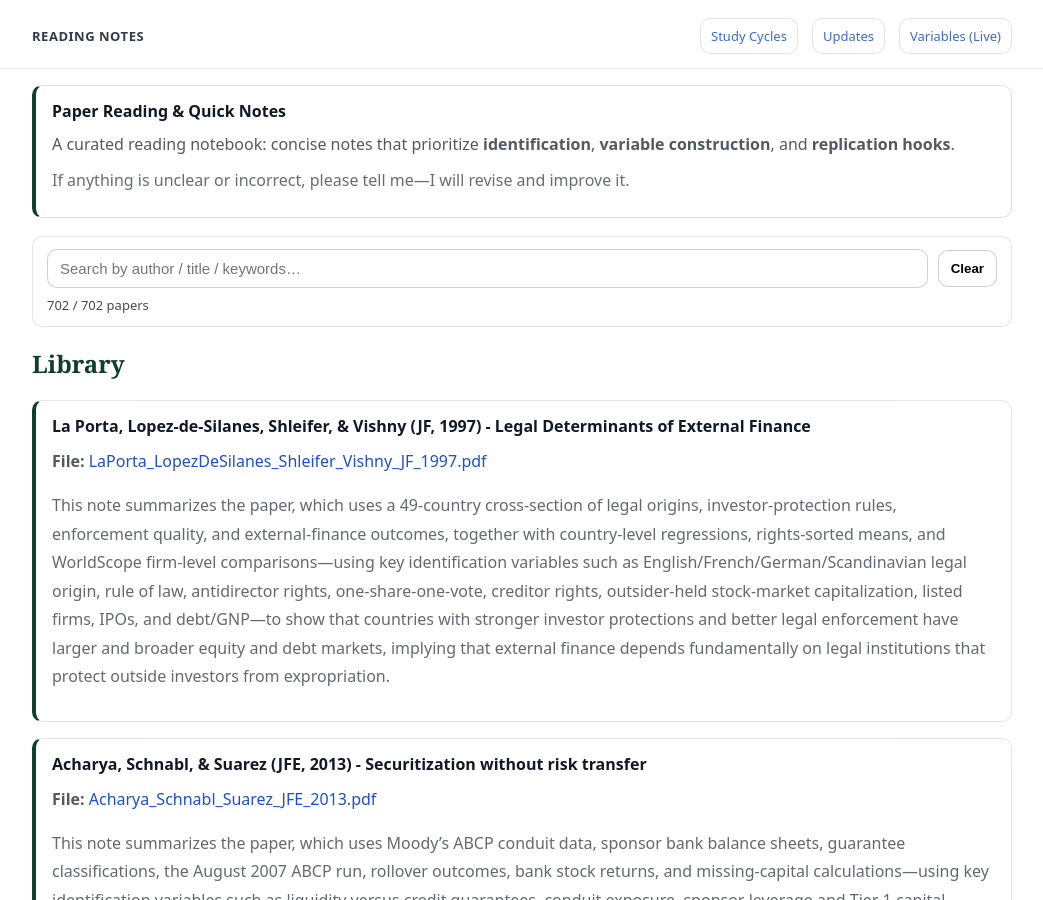
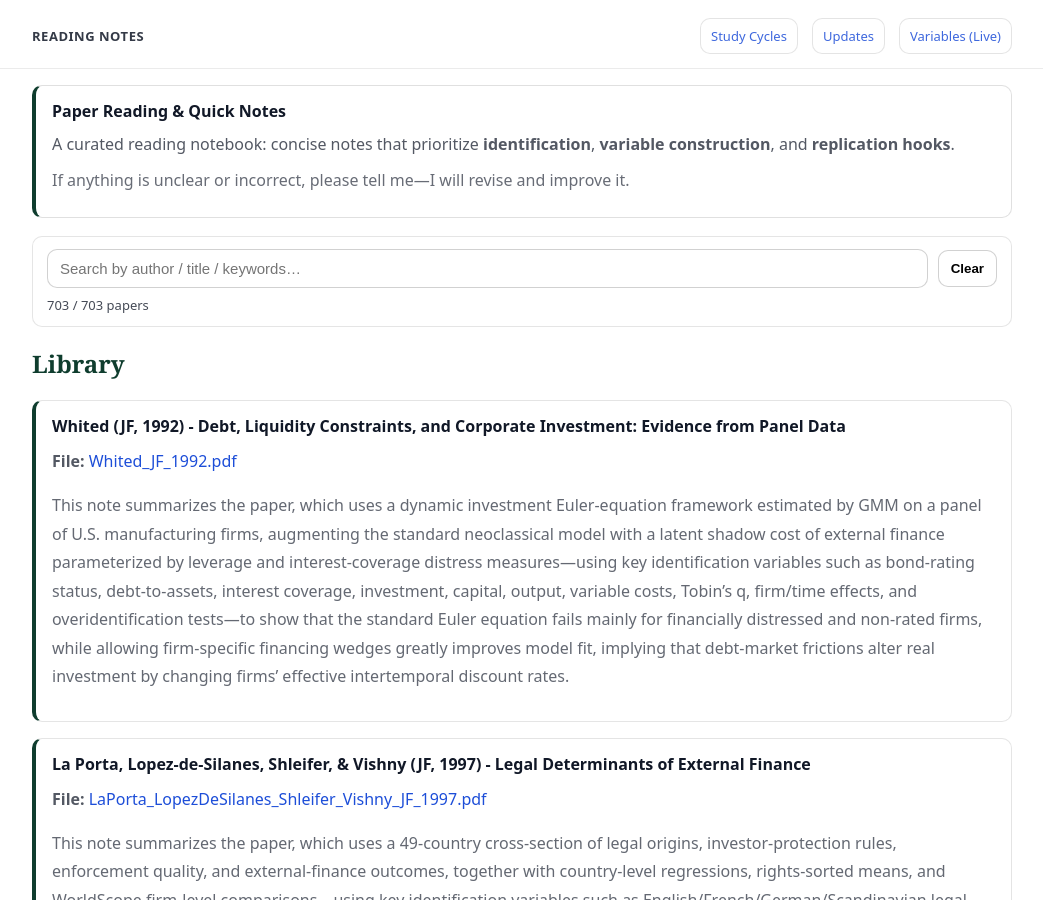
Before and after one commit to yaxinzn/study-archive, a Jekyll site: the page built from reading/index.md, in a window 1280 px wide and 900 px high. Shown: the whole window, without its empty margins (118-1161 px from the left). Built offline with Jekyll 4.4.1, drawn with Linux system fonts in a browser that asks for light colours.

Commit message:
Reading: add/update Whited_JF_1992.pdf

```diff
--- a/_data/reading.yml
+++ b/_data/reading.yml
@@ -1,3 +1,7 @@
+- title: "Whited (JF, 1992) - Debt, Liquidity Constraints, and Corporate Investment: Evidence from Panel Data"
+  file: "Whited_JF_1992.pdf"
+  desc: "This note summarizes the paper, which uses a dynamic investment Euler-equation framework estimated by GMM on a panel of U.S. manufacturing firms, augmenting the standard neoclassical model with a latent shadow cost of external finance parameterized by leverage and interest-coverage distress measures—using key identification variables such as bond-rating status, debt-to-assets, interest coverage, investment, capital, output, variable costs, Tobin’s q, firm/time effects, and overidentification tests—to show that the standard Euler equation fails mainly for financially distressed and non-rated firms, while allowing firm-specific financing wedges greatly improves model fit, implying that debt-market frictions alter real investment by changing firms’ effective intertemporal discount rates."
+
 - title: "La Porta, Lopez-de-Silanes, Shleifer, & Vishny (JF, 1997) - Legal Determinants of External Finance"
   file: "LaPorta_LopezDeSilanes_Shleifer_Vishny_JF_1997.pdf"
   desc: "This note summarizes the paper, which uses a 49-country cross-section of legal origins, investor-protection rules, enforcement quality, and external-finance outcomes, together with country-level regressions, rights-sorted means, and WorldScope firm-level comparisons—using key identification variables such as English/French/German/Scandinavian legal origin, rule of law, antidirector rights, one-share-one-vote, creditor rights, outsider-held stock-market capitalization, listed firms, IPOs, and debt/GNP—to show that countries with stronger investor protections and better legal enforcement have larger and broader equity and debt markets, implying that external finance depends fundamentally on legal institutions that protect outside investors from expropriation."
```
Also changed, not shown: 1 other file.
